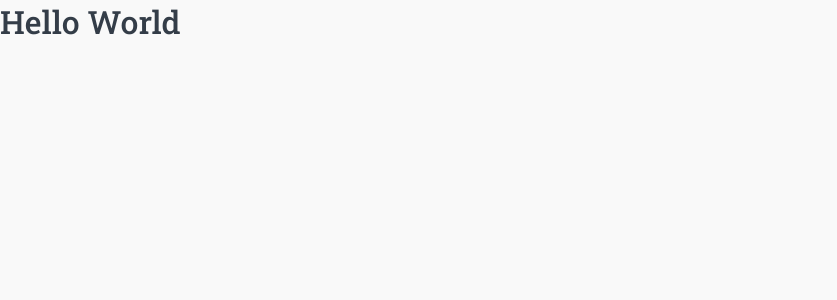
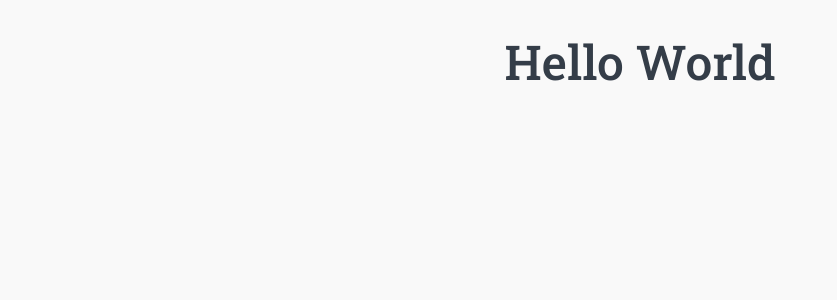
Before and after one commit to Torres-ssf/shortster-web, a React (Create React App) app: page / in a window 1280 px wide. Shown: the top 300 px of the page, without its empty margins (0-837 px from the left). Built offline with nearby package versions, Linux system fonts and the light colour scheme.

Commit message:
style(main styles): implement main page

```diff
--- a/src/pages/Main/styles.ts
+++ b/src/pages/Main/styles.ts
@@ -1,3 +1,33 @@
 import styled from 'styled-components';
 
-export const Container = styled.main``;
+export const Container = styled.main`
+  display: flex;
+  justify-content: center;
+  flex-direction: column;
+  margin: 0 auto;
+  max-width: 900px;
+  text-align: center;
+  width: 100%;
+
+  h1 {
+    margin-top: 30px;
+    font-size: 3rem;
+  }
+
+  p {
+    margin: 50px 0;
+    font-size: 1.5rem;
+  }
+`;
+
+export const InputContainer = styled.div`
+  display: flex;
+  width: 100%;
+
+  button {
+    background-color: #7fb685;
+    border: none;
+    border-radius: 0 10px 10px 0;
+    color: white;
+  }
+`;
```
